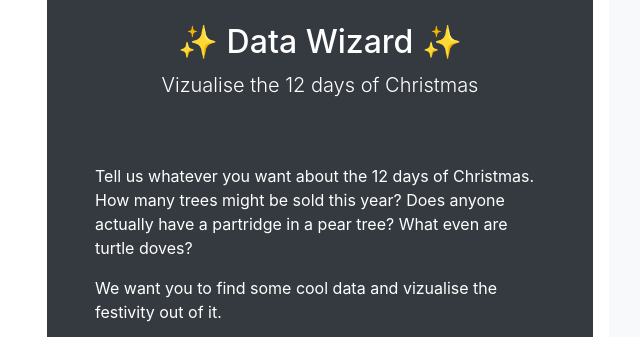
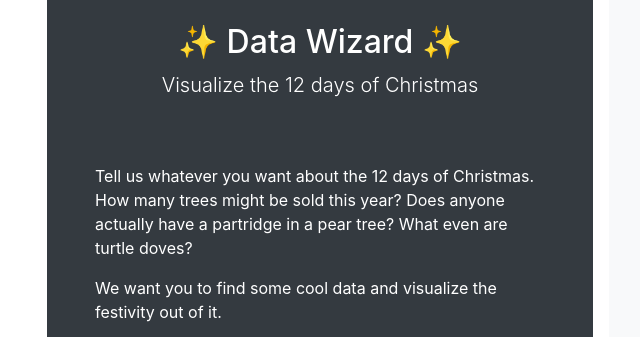
Before and after one commit to hellofiremind/hellofiremind.github.io, a plain HTML site: page index.html in a window 1280 px wide. Shown: the part 692-1029 px from the top of the page, 39-679 px from the left. Drawn offline with nearby package versions, Linux system fonts and the light colour scheme.

Commit message:
--wip-- [skip ci]

```diff
--- a/index.html
+++ b/index.html
@@ -28,12 +28,12 @@
       <div class="bg-dark mr-md-3 pt-3 px-3 pt-md-5 px-md-5 text-white overflow-hidden col-sm">
         <div class="my-3 py-3 text-center">
           <h2 class="display-5">✨ Data Wizard ✨</h2>
-          <p class="lead">Vizualise the 12 days of Christmas</p>
+          <p class="lead">Visualize the 12 days of Christmas</p>
         </div>
         <div class="my-3 py-3">
           <p>Tell us whatever you want about the 12 days of Christmas. How many trees might be sold this year? Does
           anyone actually have a partridge in a pear tree? What even are turtle doves?</p>
-          <p>We want you to find some cool data and vizualise the festivity out of it.</p>
+          <p>We want you to find some cool data and visualize the festivity out of it.</p>
           <p>You find the data, you choose your software, and you write your scripts.</p>
           <h5>Bonus points</h5>
           <ul>
```
